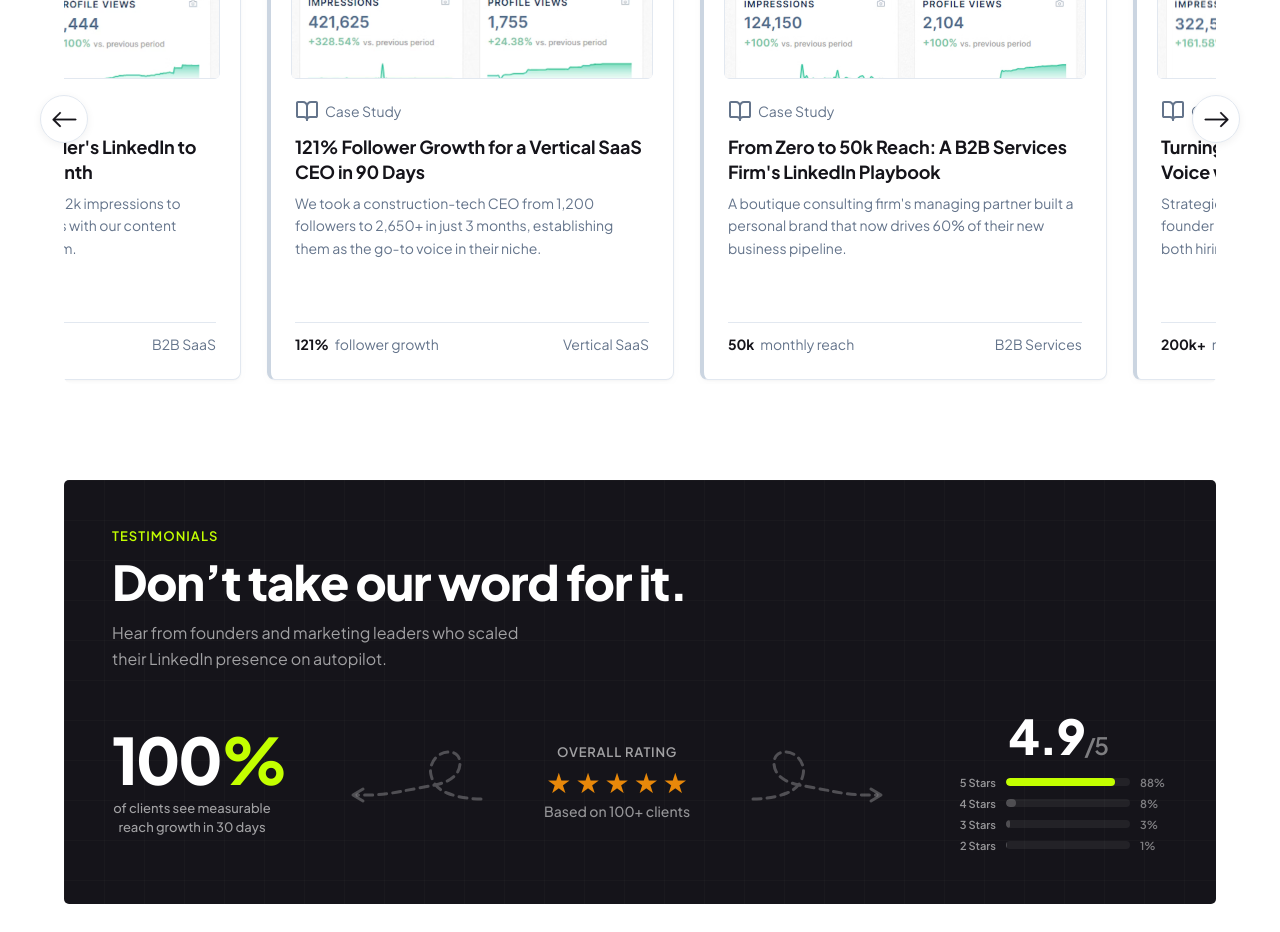
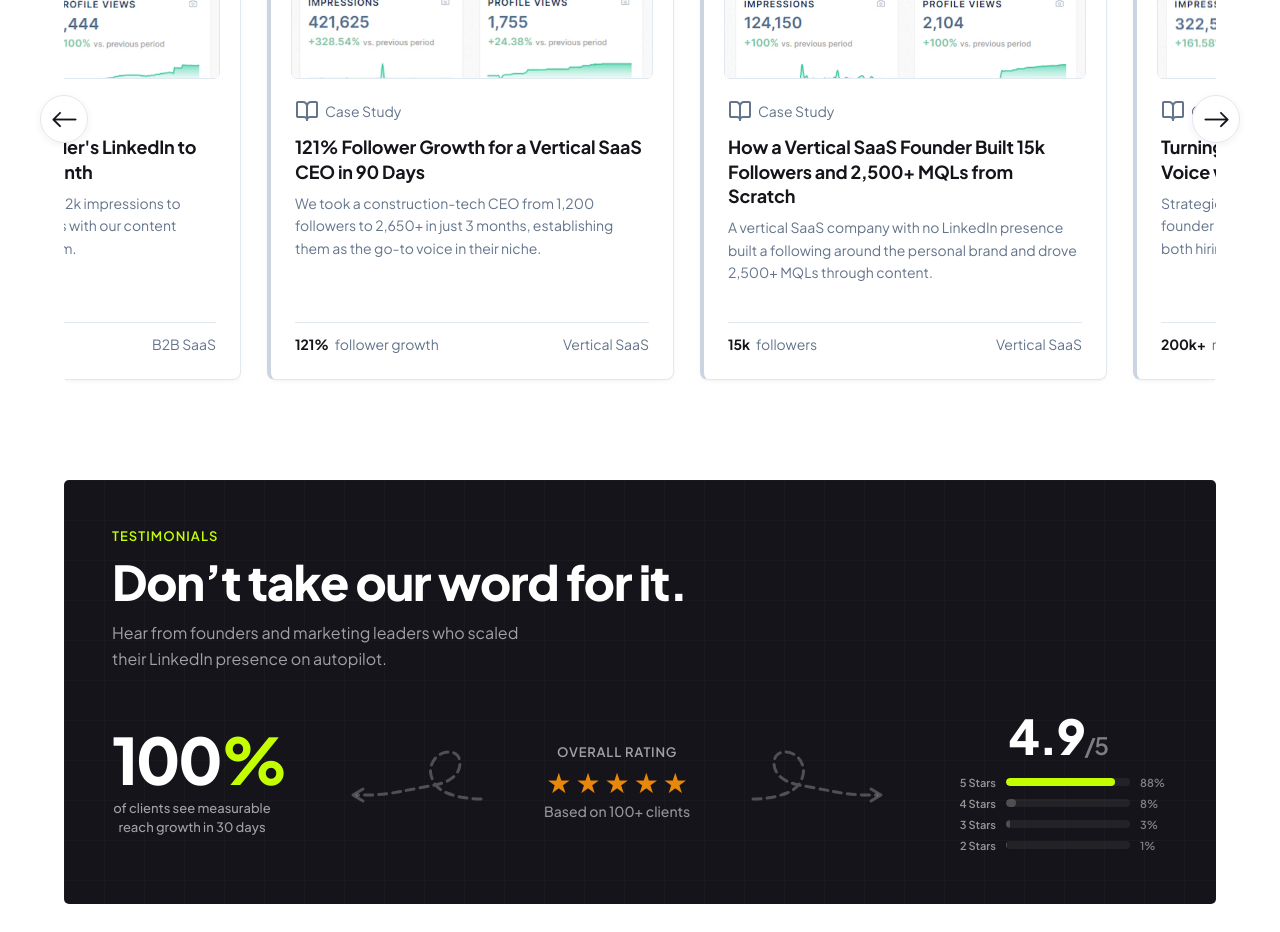
Before and after one commit to PlaybookzLLC/playbookz-v2-website, a React (Vite) app: page / in a window 1280 px wide. Shown: the part 1420-2352 px from the top of the page. Built offline with nearby package versions, Linux system fonts and the light colour scheme.

Commit message:
Update case study 3 with Vertical SaaS founder content
https://claude.ai/code/session_01DDzjVJ61C7qHF2oYyKZPLJ

```diff
--- a/src/components/CaseStudiesSection.jsx
+++ b/src/components/CaseStudiesSection.jsx
@@ -28,15 +28,15 @@ const caseStudies = [
   },
   {
     id: 3,
-    title: "From Zero to 50k Reach: A B2B Services Firm's LinkedIn Playbook",
+    title: "How a Vertical SaaS Founder Built 15k Followers and 2,500+ MQLs from Scratch",
     description:
-      "A boutique consulting firm's managing partner built a personal brand that now drives 60% of their new business pipeline.",
-    stat: "50k",
-    statLabel: "monthly reach",
-    category: "B2B Services",
+      "A vertical SaaS company with no LinkedIn presence built a following around the personal brand and drove 2,500+ MQLs through content.",
+    stat: "15k",
+    statLabel: "followers",
+    category: "Vertical SaaS",
     screenshot: "/case-study-3.png",
     fullContent:
-      "This managing partner had never posted on LinkedIn before working with us. We developed a content calendar focused on client transformation stories, industry hot takes, and frameworks. Within 4 months they were averaging 50k impressions per month and attributing the majority of new inbound leads to their LinkedIn presence.",
+      "This was a vertical SaaS company with basically no LinkedIn presence. We ran two content tracks at the same time: one speaking directly to their customers about the pain points the product solved, and the other telling a building-in-public founder story that drove broader visibility.\n\nThe customer-facing content created specific, high-intent engagement and fed real pipeline. The founder-led content built a following around the personal brand. They also ran a lead magnet roughly once a quarter, which they produced and we helped promote through the audience we were growing.\n\nThe Results:\n\n124,150 impressions — from zero prior presence\n15,145 followers — from near zero\n2,500+ MQLs — prospects entering their funnel through content\nStronger category ownership — customer education drove awareness and pipeline",
   },
   {
     id: 4,
```
